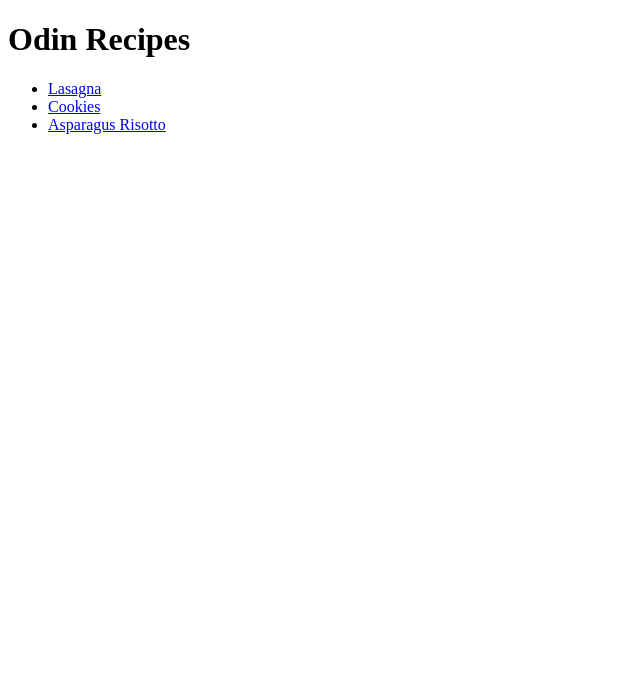
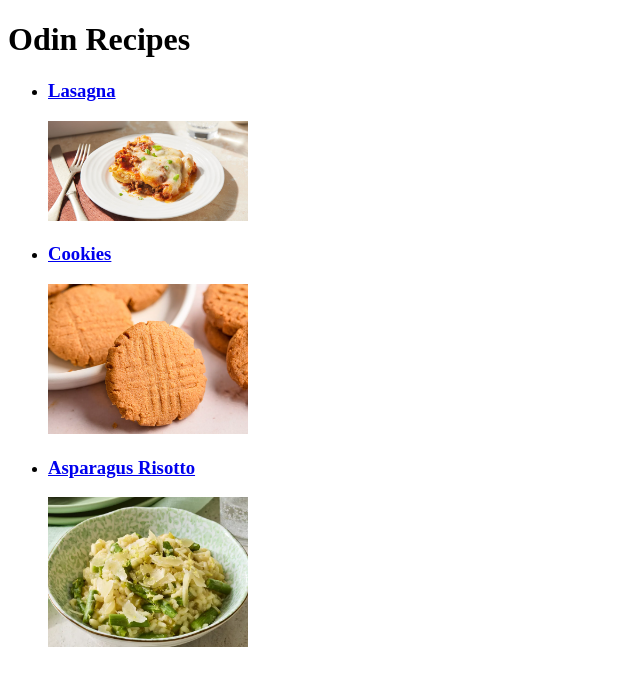
Before and after one commit to CCS0708/odin-recipes, a plain HTML site: page index.html in a window 1280 px wide. Shown: the whole page, without its empty margins (0-640 px from the left). Drawn offline with Linux system fonts and the light colour scheme.

Commit message:
Add picture to index.html

```diff
--- a/index.html
+++ b/index.html
@@ -9,9 +9,20 @@
   <h1>Odin Recipes</h1>
 
   <ul>
-    <li>  <a href="recipes/lasagna.html">Lasagna</a></li>
-    <li><a href="recipes/cookie.html">Cookies</a></li>
-    <li><a href="./recipes/asparagus-risotto.html">Asparagus Risotto</a></li>
+    <li>
+      <a href="recipes/lasagna.html">
+        <h3>Lasagna</h3>
+        <img src="recipes/images/lasagna.jpg" alt="lasagna" width="200">
+      </a>
+    </li>
+    <li><a href="recipes/cookie.html">
+      <h3>Cookies</h3>
+      <img src="recipes/images/cookie.jpg" alt="cookies" width="200">
+    </a></li>
+    <li><a href="./recipes/asparagus-risotto.html">
+      <h3>Asparagus Risotto</h3>
+      <img src="recipes/images/asparagus-risotto.jpg" alt="asparagus risotto" width="200">
+    </a></li>
   </ul>
 
 </body>
```
